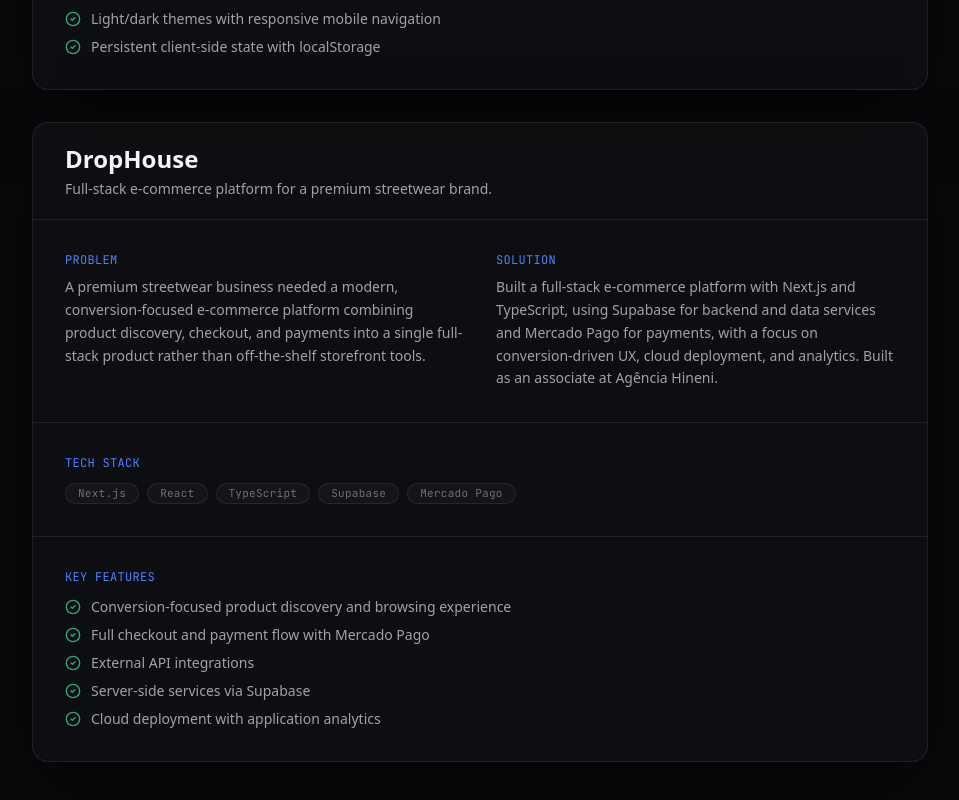
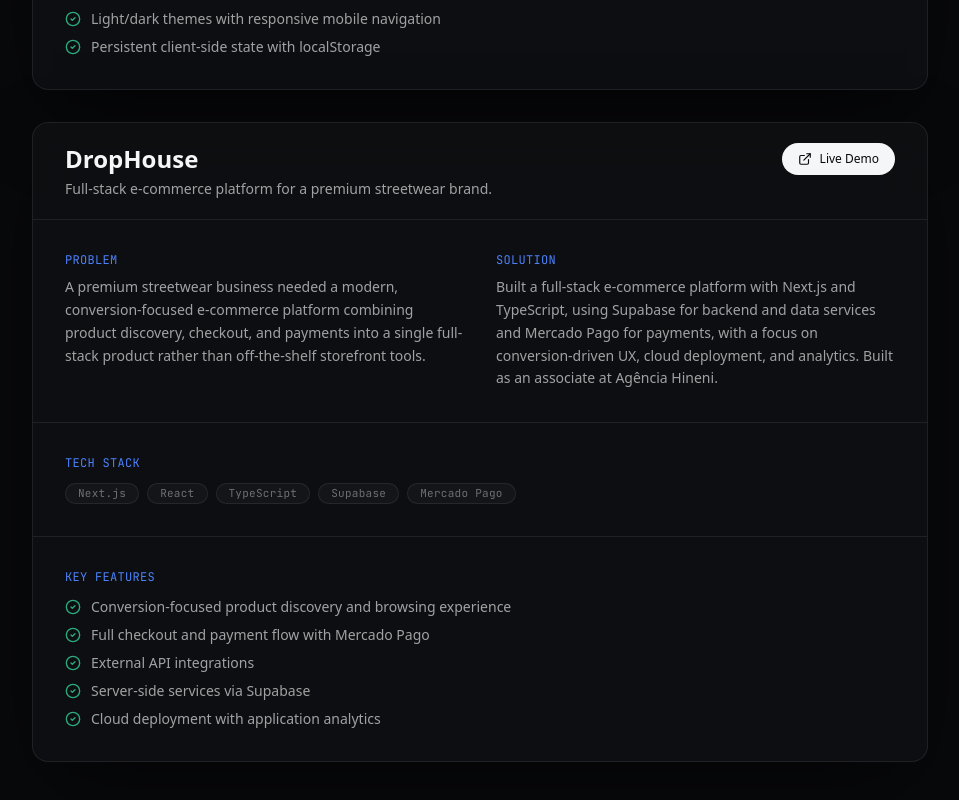
Before and after one commit to JonannVictor/Portifolio, a React (Vite) app: page / in a window 1280 px wide. Shown: the part 2443-3243 px from the top of the page, without its empty margins (160-1119 px from the left). Built offline with nearby package versions, Linux system fonts and the light colour scheme; a web font is replaced by a local one.

Commit message:
content: adiciona link do live demo do DropHouse

```diff
--- a/src/data/projects.ts
+++ b/src/data/projects.ts
@@ -87,6 +87,8 @@
       'Server-side services via Supabase',
       'Cloud deployment with application analytics',
     ],
-    links: {},
+    links: {
+      demo: 'https://www.drophouse.shop/',
+    },
   },
 ]
```
